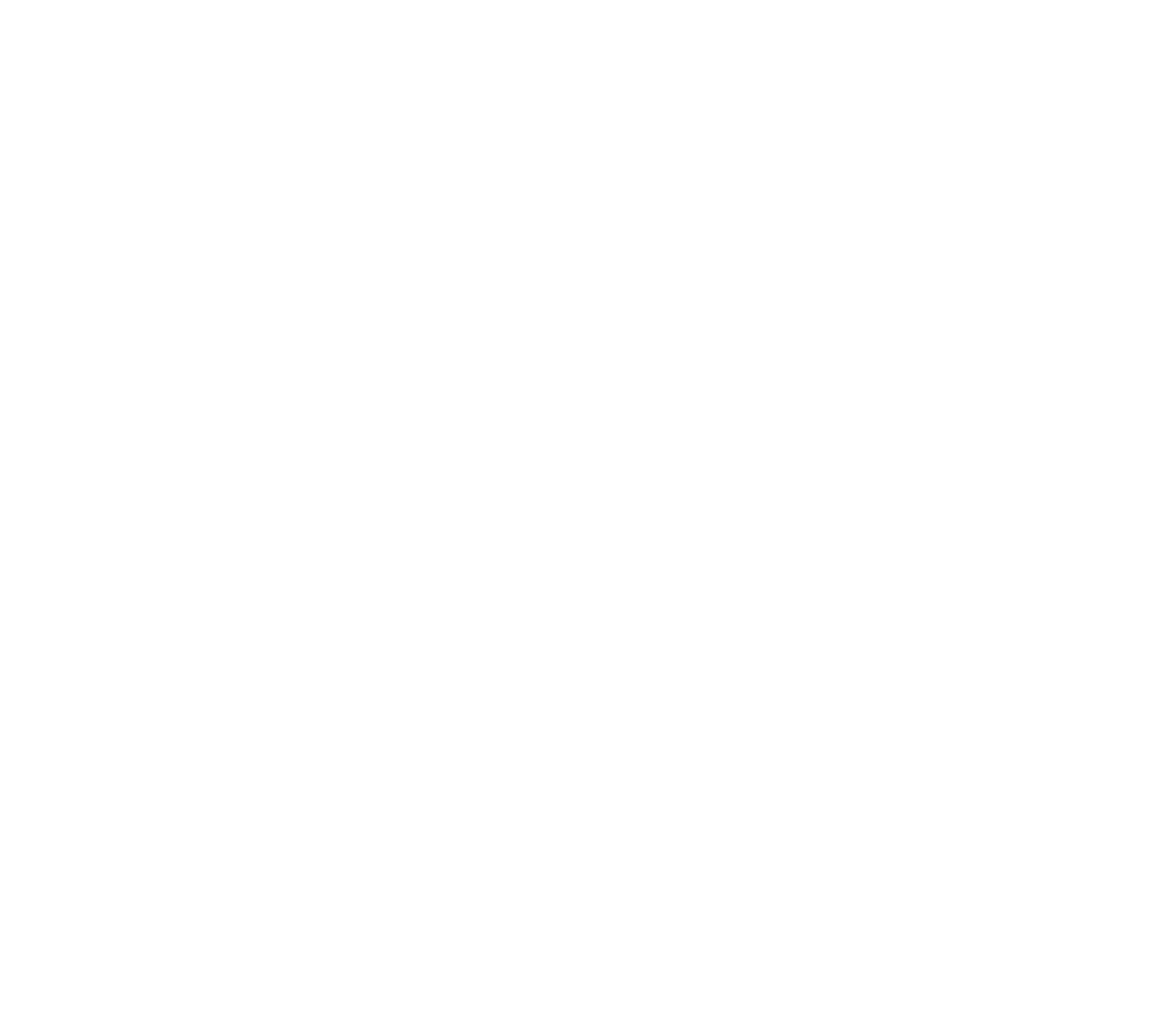
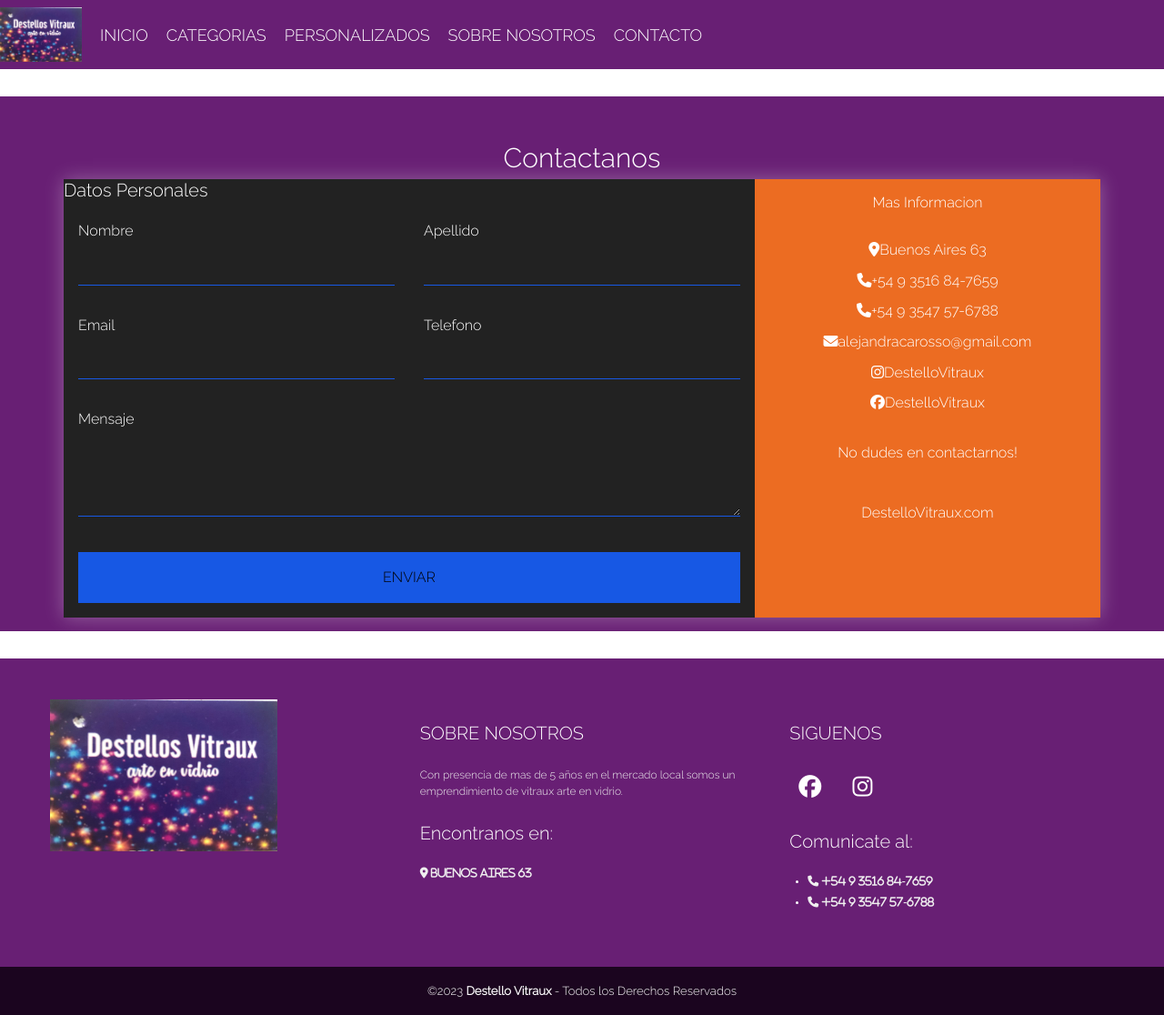
Before and after one commit to JoaBesso/PF-Bessone, a plain HTML site: page pages/contacto.html in a window 1280 px wide. Shown: the whole page at 91% size. Before the commit the page ends 800 px from the top, so only its background shows below. Drawn offline with nearby package versions, Linux system fonts and the light colour scheme.

Commit message:
hice la pagina CONTACTO

```diff
--- a/pages/contacto.html
+++ b/pages/contacto.html
@@ -0,0 +1,159 @@
+<!DOCTYPE html>
+<html lang="en">
+<head>
+    <meta charset="UTF-8">
+    <meta http-equiv="X-UA-Compatible" content="IE=edge">
+    <meta name="viewport" content="width=device-width, initial-scale=1.0">
+    <link rel="shortcut icon" href="../img/destello.jpg">
+    <meta name="description" content="Emprendimiento Destello vitraux arte en vidrio,no dudes en contactarte con nosotros por cualquier inquietud.">
+    <meta name="keywords" content="vitraux, tiffany, varilla de plomo, varilla de bornce, vitrofusion, ventanal, movil, pesebre, lamparas">
+    <title>Contacto - Destello vitraux</title>
+
+
+    <!--tipografia-->
+    <link rel="preconnect" href="https://fonts.googleapis.com">
+    <link rel="preconnect" href="https://fonts.gstatic.com" crossorigin>
+    <link href="https://fonts.googleapis.com/css2?family=Mulish:wght@200&family=Raleway:wght@300&display=swap" rel="stylesheet">
+
+    <!--fonts awesome-->
+    <script src="https://kit.fontawesome.com/f33a83c1e1.js" crossorigin="anonymous"></script>
+
+    <!--bootstrap-->
+    <link href="https://cdn.jsdelivr.net/npm/bootstrap@5.3.0-alpha1/dist/css/bootstrap.min.css"
+        rel="stylesheet" integrity="sha384-GLhlTQ8iRABdZLl6O3oVMWSktQOp6b7In1Zl3/Jr59b6EGGoI1aFkw7cmDA6j6gD" crossorigin="anonymous">
+
+    <!--css main-->
+    <link rel="stylesheet" href="../css/styles.css">
+</head>
+<body>
+    <header class="menu">
+        <!--navbar-->
+        <nav class="navbar navbar-expand-md">
+            <!--logo-->
+                <a class="navbar-brand" href="#">
+                    <img class="logo" src="../img/destello.jpg" alt="icono de la marca" width="90">
+                </a>
+
+                <!--boton del menu-->
+                <button class="navbar-toggler navicon" type="button" data-bs-toggle="collapse" data-bs-target="#menu" aria-controls="navbarSupportedContent" aria-expanded="false" aria-label="Toggle navigation">
+                    <span class="navbar-toggler-icon"></span>
+                </button>
+
+                <!--elementos del menu colapsable-->
+                <div class="collapse navbar-collapse" id="menu">
+                    <ul class="navbar-nav me-auto menu_items">
+                        <li class="nav-item">
+                            <a class="nav-link" href="../index.html">Inicio</a>
+                        </li>
+                        <li class="nav-item">
+                            <a class="nav-link" href="./categorias.html">Categorias</a>
+                        </li>
+                        <li class="nav-item">
+                            <a class="nav-link" href="./hacemos_realidad_tu_idea.html">Personalizados</a>
+                        </li>
+                        <li class="nav-item">
+                            <a class="nav-link" href="./sobre_nosotros.html">Sobre nosotros</a>
+                        </li>
+                        <li class="nav-item">
+                            <a class="nav-link" href="./contacto.html">Contacto</a>
+                        </li>
+
+                    </ul>
+                </div>
+            </div>
+        </nav>
+    </header>
+
+    <!--Formulario-->
+    <section class="formulario">
+        <div class="contenenedor-formulario">
+
+            <h1 class="titulo">Contactanos</h1>
+            <div class="contacto-general">
+                <div class="contacto-form">
+                    <h2>Datos Personales</h2>
+                    <form action="">
+                        <p>
+                            <label>Nombre</label>
+                            <input type="text" name="fullname">
+                        </p>
+                        <p>
+                            <label>Apellido</label>
+                            <input type="text" name="subname">
+                        </p>
+                        <p>
+                            <label>Email</label>
+                            <input type="email" name="email">
+                        </p>
+                        <p>
+                            <label>Telefono</label>
+                            <input type="tel" name="phone">
+                        </p>
+                        <p class="block">
+                            <label>Mensaje</label>
+                            <textarea name="message" rows="3"></textarea>
+                        </p>
+                        <p class="block">
+                            <button type="submit">Enviar</button>
+                        </p>
+                    </form>
+                </div>
+                <div class="contacto-info">
+                    <h2>Mas Informacion</h2>
+                    <ul>
+                        <li><i class="fa-solid fa-location-dot"></i>Buenos Aires 63</li>
+                        <li><i class="fa-solid fa-phone"></i>+54 9 3516 84-7659</li>
+                        <li><i class="fa-solid fa-phone"></i>+54 9 3547 57-6788</li>
+                        <li><i class="fa-solid fa-envelope"></i>alejandracarosso@gmail.com</li>
+                        <li><i class="fa-brands fa-instagram"></i>DestelloVitraux</li>
+                        <li><i class="fa-brands fa-facebook"></i>DestelloVitraux</li>
+                    </ul>
+                    <p>No dudes en contactarnos!</p>
+                    <p>DestelloVitraux.com</p>
+                </div>
+            </div>
+        </div>
+    </section>
+    <!--footer-->
+    <footer class="pie-pagina">
+        <div class="grupo-1">
+            <div class="box">
+                <figure>
+                    <a href="#">
+                        <img src="../img/destello.jpg" alt="icono de la marca">
+                    </a>
+                </figure>
+            </div>
+            <div class="box">
+                <h2>SOBRE NOSOTROS</h2>
+                <p>Con presencia de mas de 5 años en el mercado local somos un emprendimiento de vitraux arte en vidrio.</p>
+                <h3>Encontranos en:</h3>
+                <i class="fa-solid fa-location-dot">  Buenos Aires 63</i>
+
+            </div>
+            <div class="box">
+                <h2>SIGUENOS</h2>
+                <div class="red-social">
+                    <a href="https://web.facebook.com/profile.php?id=100013602635560" class="fa-brands fa-facebook"></a>
+                    <a href="https://www.instagram.com/destellosvitraux/" class="fa-brands fa-instagram"></a>
+                </div>
+                <h3>Comunicate al:</h3>
+                <ul>
+                    <li>
+                        <i class="fa-solid fa-phone"> +54 9 3516 84-7659</i>
+                    </li>
+                    <li>
+                        <i class="fa-solid fa-phone"> +54 9 3547 57-6788</i>
+                    </li>
+                </ul>
+
+            </div>
+        </div>
+        <div class="grupo-2">
+            <small>&copy;2023 <b>Destello Vitraux</b> - Todos los Derechos Reservados</small>
+        </div>
+    </footer>
+    <!--bootstrap-->
+    <script src="https://cdn.jsdelivr.net/npm/bootstrap@5.3.0-alpha1/dist/js/bootstrap.bundle.min.js"
+        integrity="sha384-w76AqPfDkMBDXo30jS1Sgez6pr3x5MlQ1ZAGC+nuZB+EYdgRZgiwxhTBTkF7CXvN" crossorigin="anonymous"></script>
+</body>
--- /dev/null
+++ b/scss/partials/_formulario.scss
@@ -0,0 +1,106 @@
+@use'./variables';
+
+.formulario{
+    background: variables.$main-color;
+    color: #fff;
+    padding: 0 1.5em;
+    margin-top: 3rem;
+    margin-bottom: 3rem;
+
+    .contenenedor-formulario{
+        max-width: 1170px;
+        margin-left: auto;
+        margin-right: auto;
+        padding: 1.5em;
+
+        .titulo{
+            margin-top: 35px;
+            text-align: center;
+            font-size: 3em;
+        }
+
+        .contacto-general{
+            box-shadow: 0 0 20px 0 rgba(255,255,255, .3);
+
+            .contacto-form {
+                background: #222222;
+
+                form{
+                display: grid;
+                grid-template-columns: 1fr 1fr;
+
+                    .block{
+                        grid-column: 1 / 3;
+                    }
+
+                    p{
+                        margin: 0;
+                        padding: 1em;
+                        font-size: 16px;
+                    }
+                    button,input,textarea{
+                        width: 100%;
+                        padding: .7em;
+                        border: none;
+                        background: none;
+                        outline: none;
+                        color: #fff;
+                        border-bottom: 1px solid #1758e4;
+                    }
+                    button{
+                        background:#1758e4;
+                        color: #000;
+                        border: 0;
+                        text-transform: uppercase;
+                        padding: 1em;
+
+                        &:hover,&:focus{
+                            background: rgba(9, 101, 238, 0.479);
+                            transition: background-color 1s ease-out;
+                            outline: none;
+                        }
+                    }
+                }
+            }
+            .contacto-info{
+                background: rgb(236, 108, 34);
+
+                h2,ul,p{
+                    text-align: center;
+                    margin: 0 0 1rem 0;
+                    font-size: 16px;
+                }
+                ul{
+                    list-style: none;
+                    padding: 0;
+
+                    li{
+                        padding: .3em;
+
+                    }
+
+                }
+
+            }
+        }
+    }
+}
+
+@media (min-width: 700px) {
+    .formulario{
+        padding: 0 4rem;
+
+        .contacto-general{
+            display: grid;
+            grid-template-columns: 2fr 1fr;
+        }
+    }
+
+    .contacto-info{
+
+        h2,ul,p{
+            padding: 1em;
+            text-align: left;
+        }
+    }
+}
--- a/scss/styles.scss
+++ b/scss/styles.scss
@@ -4,4 +4,5 @@
 @use'./partials/body';
 @use'./partials/categorias';
 @use'./partials/inicio';
+@use'./partials/formulario';
 @use './partials/footer';
```
Also changed, not shown: css/styles.css, 1 other file.
